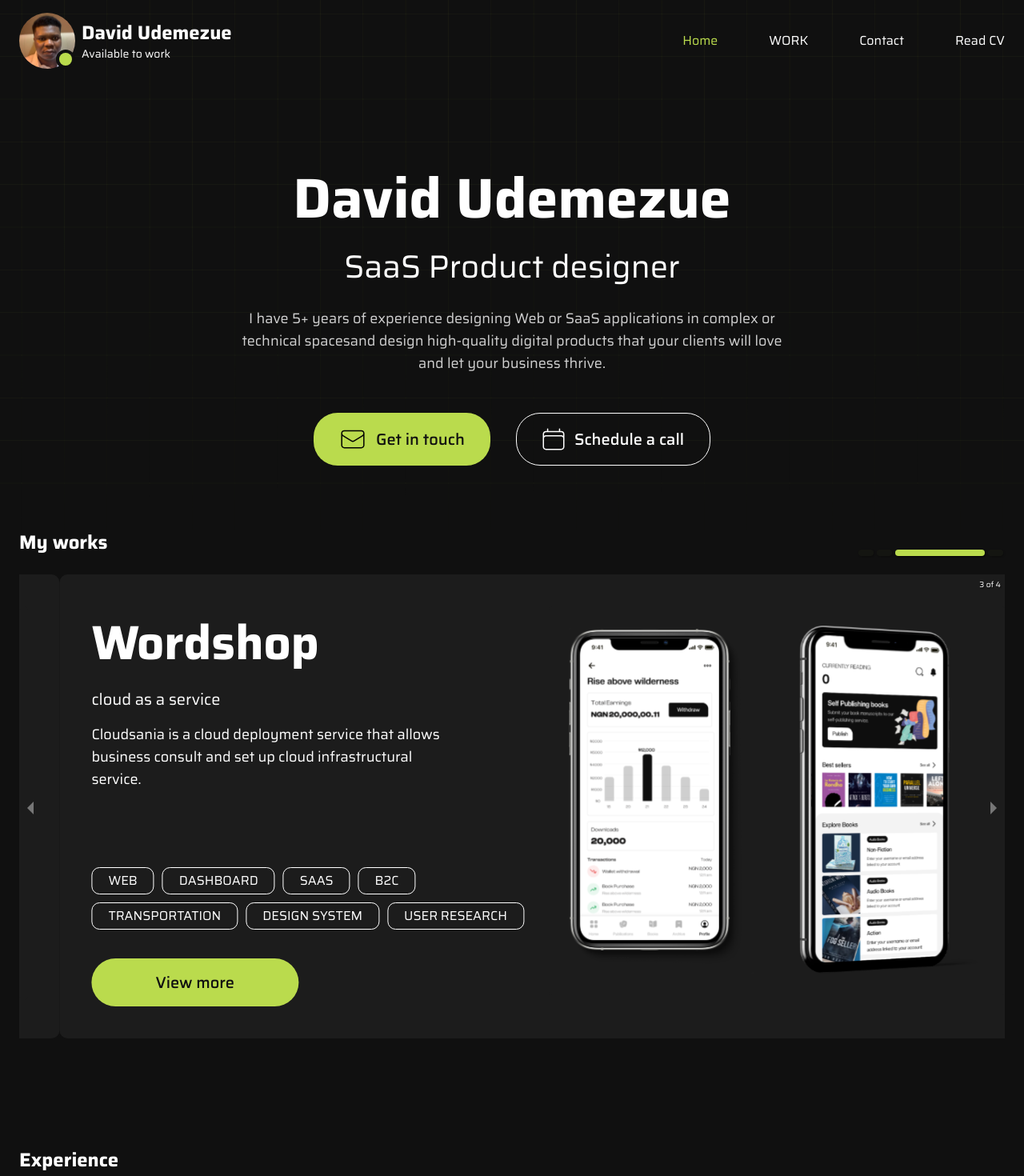
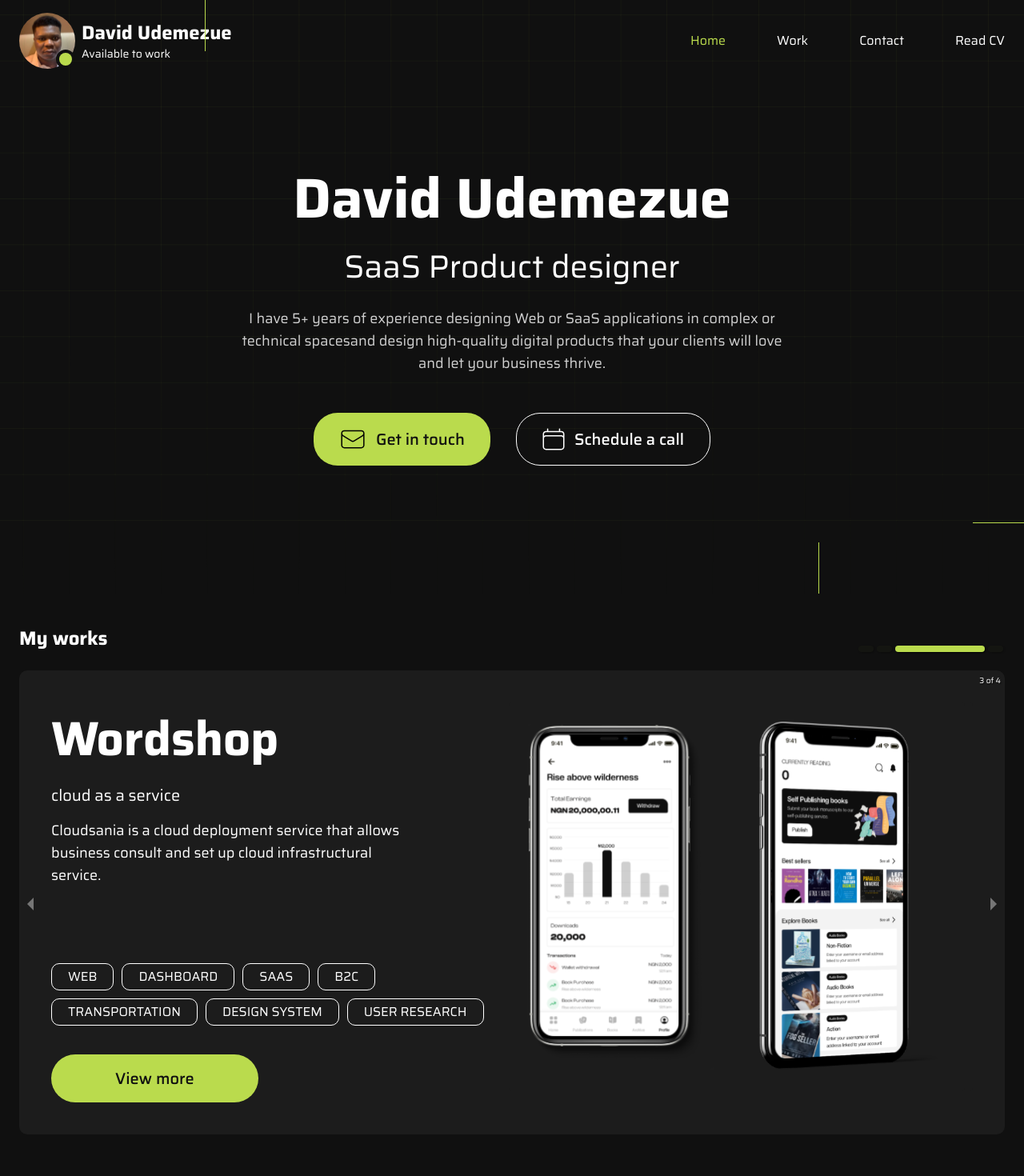
Before and after one commit to Kenedavies/portfolio, a React (Vite) app: page / in a window 1280 px wide. Shown: the top 1470 px of the page at 80% size. Built offline with nearby package versions, Linux system fonts and the light colour scheme.

Commit message:
hero line

```diff
--- a/src/components/Navbar.tsx
+++ b/src/components/Navbar.tsx
@@ -51,7 +51,7 @@ export default function Navbar() {
                 : "text-white"
             }`}
           >
-            WORK
+            Work
           </Link>
           <Link
             to=""
--- a/src/layouts/Home/index.tsx
+++ b/src/layouts/Home/index.tsx
@@ -6,11 +6,14 @@ import DesignProcess from "./DesignProcess";
 export default function Home() {
   return (
     <main>
-      <section className="bg-[url('/src/assets/images/Hero-lines.png')] bg-no-repeat bg-cover px-3 md:px-6 pt-28 overflow-hidden">
+      <section className="relative bg-[url('/src/assets/images/Hero-lines.png')] bg-no-repeat bg-cover px-3 md:px-6 pt-28 pb-10 md:pb-20 overflow-hidden">
         {/* horizontal animation start */}
-        <div className="relative">
-          <div className="horizontal-hero-line absolute top-10 left-0 bg-app-green w-[64px] h-[1px]"></div>
-        </div>
+
+        <div className="horizontal-hero-line absolute top-40 left-0 bg-app-green w-[64px] h-[1px]"></div>
+        <div className="horizontal-hero-line-2 absolute bottom-10 md:bottom-[88px] right-0 bg-app-green w-[64px] h-[1px]"></div>
+        <div className="vertical-hero-line absolute top-0 left-[20%] bg-app-green w-[1px] h-[64px]"></div>
+        <div className="vertical-hero-line-2 absolute bottom-0 right-[20%] bg-app-green w-[1px] h-[64px]"></div>
+
         {/* horizontal animation end */}
         <div className="container mx-auto py-12 md:py-20">
           <div className="max-w-[750px] mx-auto flex flex-col items-center text-center">
@@ -37,7 +40,7 @@ export default function Home() {
         </div>
       </section>
 
-      <section className="px-3 md:px-6">
+      <section className="px-3 md:px-6 py-10">
         <div className="container mx-auto">
           <MyWorkCarousel />
         </div>
```
